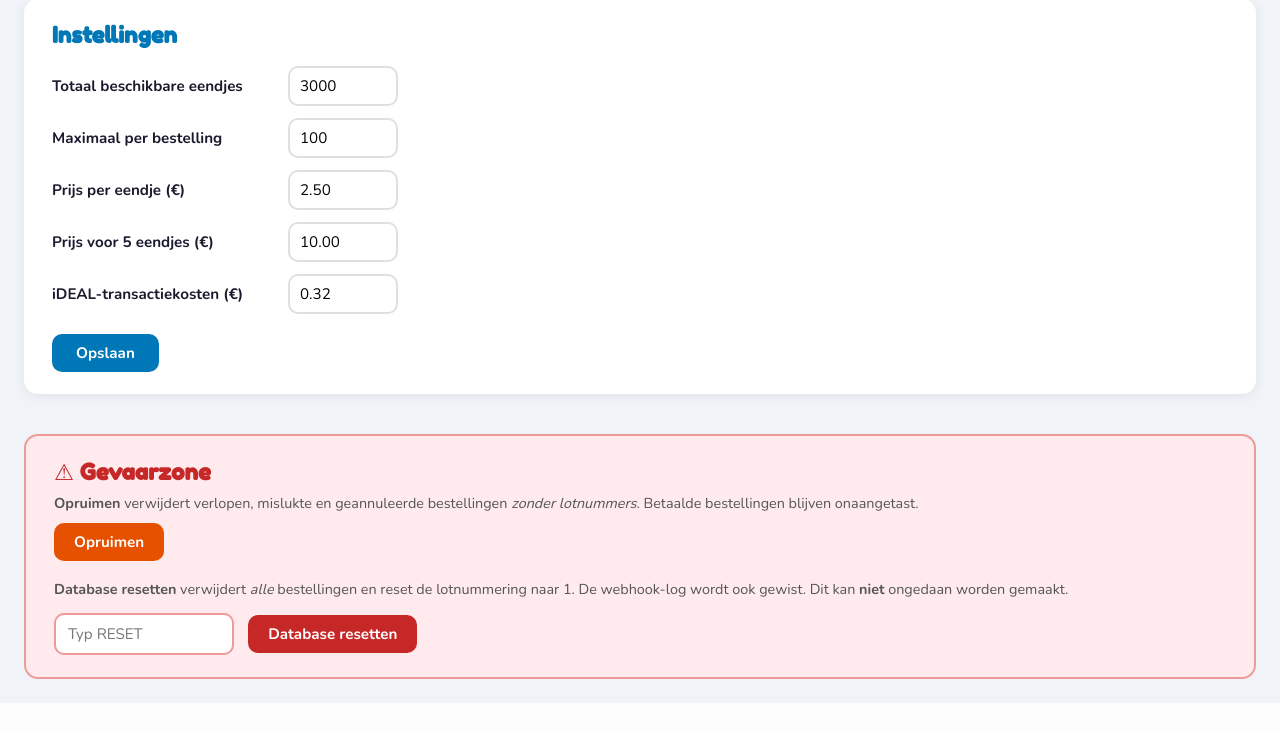
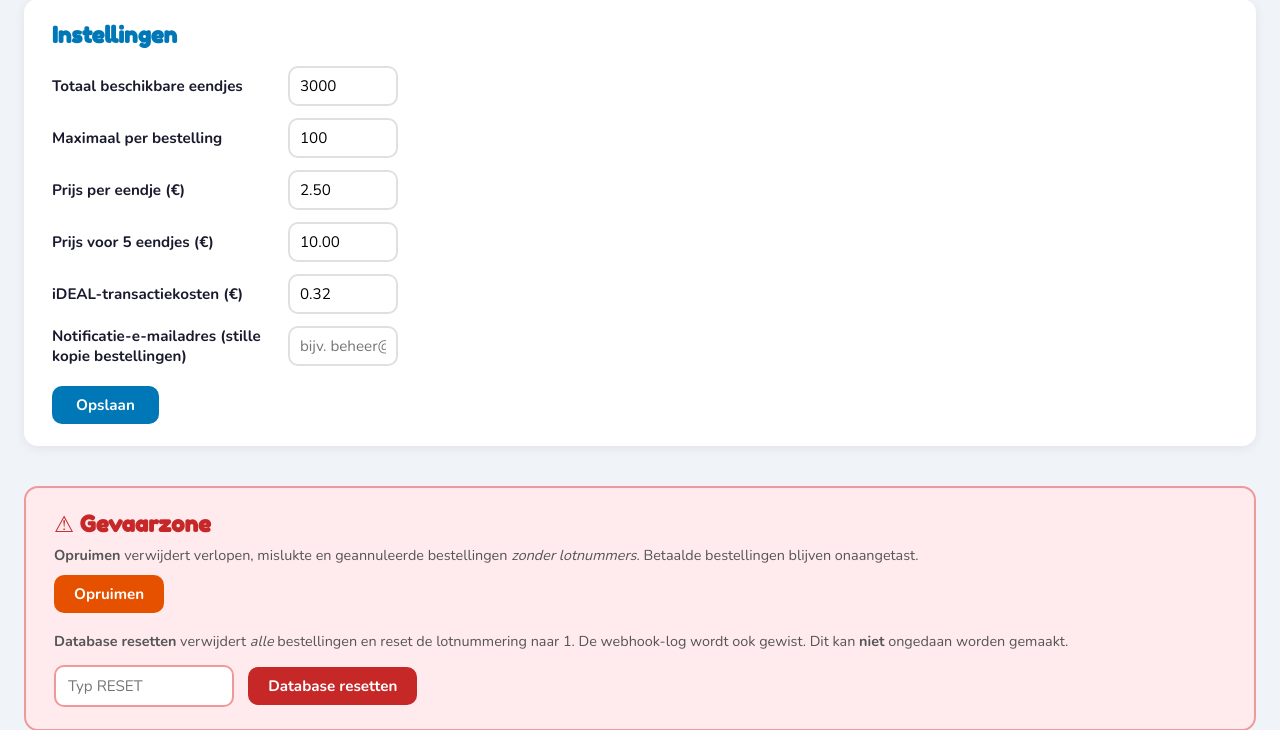
Before and after one commit to palmw01/eendjesrace, a Flask app: page /admin in a window 1280 px wide. Shown: the part 462-1192 px from the top of the page. Before the commit the page ends 1165 px from the top, so only its background shows below. Run offline with Flask 3, Linux system fonts and the light colour scheme; the visitor is signed in with stand-in values (Sample User, id 1); data comes from the database, SQL or seed files in the repository; data that the repository does not hold is empty; parts of the project's set-up code (start-up, migrations or seed data) failed here and were passed over.

Commit message:
Voeg notificatie-e-mailadres toe voor stille kopie bestellingen
- Nieuwe kolom `notificatie_email` in teller-tabel (migratie inbegrepen)
- Bij elke bevestigingsmail wordt een kopie gestuurd naar het ingestelde
  adres met onderwerp '[Kopie] Bestelling … – Badeendjesrace!'
- Instelbaar via beheer-pagina, inclusief validatie en leegmaken
- 6 nieuwe tests (202 totaal), CLAUDE.md bijgewerkt

Co-Authored-By: Claude Sonnet 4.6 <noreply@anthropic.com>

```diff
--- a/app.py
+++ b/app.py
@@ -227,6 +227,10 @@ def init_db():
         conn.execute(f"ALTER TABLE teller ADD COLUMN transactiekosten REAL NOT NULL DEFAULT {TRANSACTIEKOSTEN}")
     except sqlite3.OperationalError:
         pass  # kolom bestaat al
+    try:
+        conn.execute("ALTER TABLE teller ADD COLUMN notificatie_email TEXT NOT NULL DEFAULT ''")
+    except sqlite3.OperationalError:
+        pass  # kolom bestaat al
     # Seed-rij: alleen aanmaken als nog niet bestaat (alle kolommen zijn nu gegarandeerd aanwezig)
     conn.execute(
         "INSERT OR IGNORE INTO teller (id, volgend_lot, max_eendjes, max_per_bestelling, "
@@ -297,6 +301,11 @@ def get_prijs_vijf_stuks():
 def get_transactiekosten():
     row = get_db().execute("SELECT transactiekosten FROM teller WHERE id = 1").fetchone()
     return row["transactiekosten"] if row else TRANSACTIEKOSTEN
+
+
+def get_notificatie_email():
+    row = get_db().execute("SELECT notificatie_email FROM teller WHERE id = 1").fetchone()
+    return row["notificatie_email"] if row else ""
 
 
 # ─── Business logica ──────────────────────────────────────────────────────────
@@ -404,6 +413,18 @@ def stuur_bevestigingsmail(naam, email, aantal, lot_van, lot_tot, bedrag, transa
             "html":    mail_html,
         })
         app.logger.info(f"Mail verstuurd → {saniteer_log(email)}")
+        try:
+            notificatie = get_notificatie_email()
+            if notificatie:
+                resend.Emails.send({
+                    "from":    f"{AFZENDER_NAAM} <{RESEND_FROM}>",
+                    "to":      [notificatie],
+                    "subject": f"[Kopie] Bestelling {naam} – Badeendjesrace!",
+                    "html":    mail_html,
+                })
+                app.logger.info(f"Notificatiemail verstuurd → {saniteer_log(notificatie)}")
+        except Exception as e:
+            app.logger.error(f"Notificatiemail-fout: {e}")
         return True
     except Exception as e:
         app.logger.error(f"Resend-fout: {e}")
@@ -920,6 +941,7 @@ def admin():
                                prijs_per_stuk=get_prijs_per_stuk(),
                                prijs_vijf_stuks=get_prijs_vijf_stuks(),
                                transactiekosten=get_transactiekosten(),
+                               notificatie_email=get_notificatie_email(),
                                pagina=pagina,
                                totaal_paginas=totaal_paginas,
                                totaal=totaal,
@@ -993,6 +1015,15 @@ def admin_instellingen():
             else:
                 db.execute("UPDATE teller SET transactiekosten = ? WHERE id = 1", (tk,))
                 meldingen.append(f"Transactiekosten bijgewerkt naar € {tk:.2f}.")
+
+        # notificatie_email
+        notif_str = request.form.get("notificatie_email", "").strip()
+        if "notificatie_email" in request.form:
+            if notif_str and not EMAIL_RE.match(notif_str):
+                fouten.append("Notificatie-e-mailadres is ongeldig.")
+            else:
+                db.execute("UPDATE teller SET notificatie_email = ? WHERE id = 1", (notif_str,))
+                meldingen.append("Notificatie-e-mailadres bijgewerkt." if notif_str else "Notificatie-e-mailadres verwijderd.")
 
         if fouten:
             for f in fouten:
--- a/templates/admin.html
+++ b/templates/admin.html
@@ -385,6 +385,10 @@
         <label class="instelling-label" for="transactiekosten">iDEAL-transactiekosten (€)</label>
         <input class="instelling-input" type="number" id="transactiekosten" name="transactiekosten" min="0" step="0.01" value="{{ '%.2f'|format(transactiekosten) }}">
       </div>
+      <div class="instelling-rij">
+        <label class="instelling-label" for="notificatie_email">Notificatie-e-mailadres (stille kopie bestellingen)</label>
+        <input class="instelling-input" type="email" id="notificatie_email" name="notificatie_email" placeholder="bijv. beheer@voorbeeld.nl" value="{{ notificatie_email }}">
+      </div>
       <button type="submit" class="instelling-knop">Opslaan</button>
     </form>
   </div>
```
Also changed, not shown: CLAUDE.md (+2 -2 lines), tests/test_app.py (+72 -0 lines).
